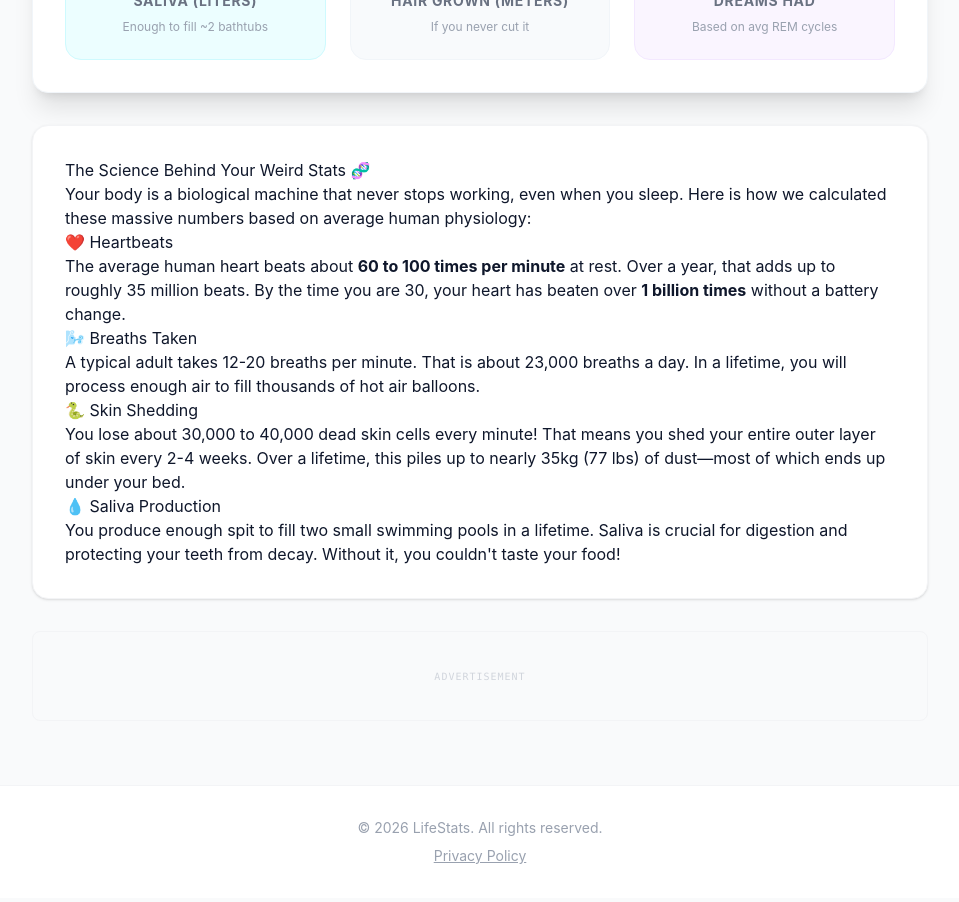
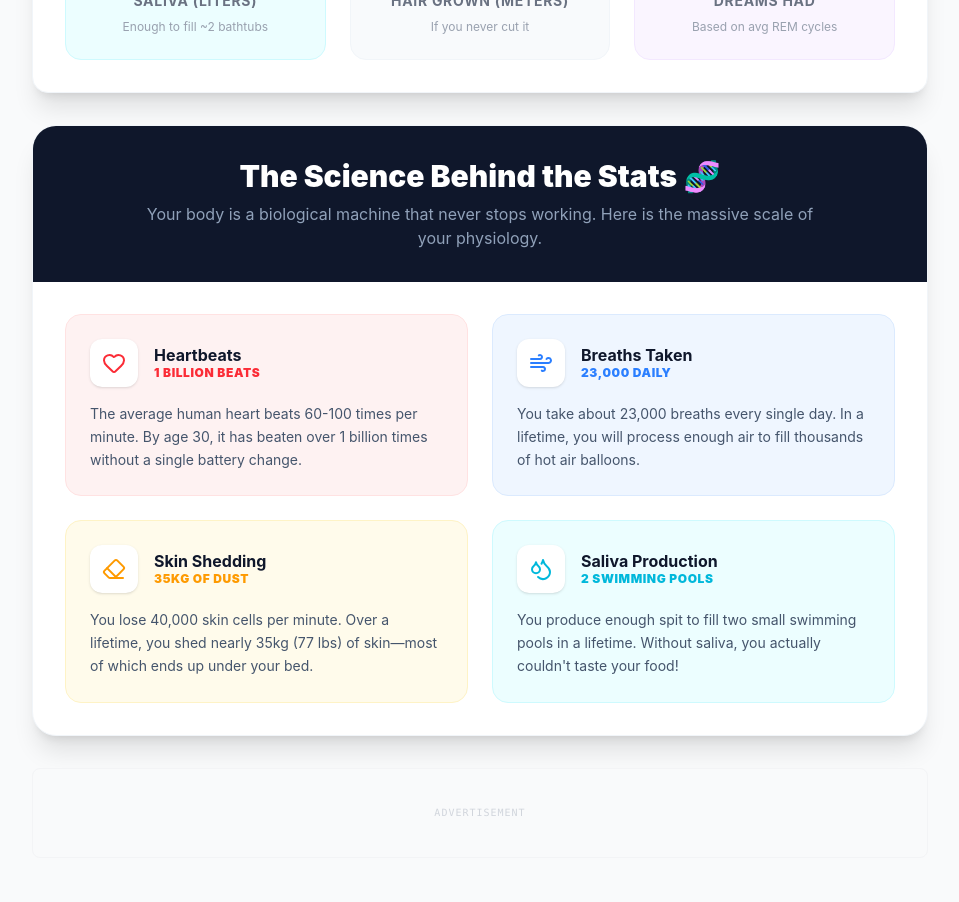
Before and after one commit to ibrahimzahir/bioclock, a React (Vite) app: page /bio in a window 1280 px wide. Shown: the part 680-1582 px from the top of the page, without its empty margins (160-1119 px from the left). Built offline with nearby package versions, Linux system fonts and the light colour scheme.

Commit message:
feat: enhance BioStats UI with ScienceFacts component

```diff
--- /dev/null
+++ b/src/components/ViralFeatures/ScienceFacts.jsx
@@ -0,0 +1,80 @@
+import { Heart, Wind, Eraser, Droplets } from 'lucide-react';
+
+const ScienceFacts = () => {
+    const facts = [
+        {
+            icon: Heart,
+            color: "text-red-500",
+            bg: "bg-red-50",
+            border: "border-red-100",
+            title: "Heartbeats",
+            highlight: "1 Billion Beats",
+            text: "The average human heart beats 60-100 times per minute. By age 30, it has beaten over 1 billion times without a single battery change."
+        },
+        {
+            icon: Wind,
+            color: "text-blue-500",
+            bg: "bg-blue-50",
+            border: "border-blue-100",
+            title: "Breaths Taken",
+            highlight: "23,000 Daily",
+            text: "You take about 23,000 breaths every single day. In a lifetime, you will process enough air to fill thousands of hot air balloons."
+        },
+        {
+            icon: Eraser, // Using Eraser as a metaphor for shedding skin, or Layers if available
+            color: "text-amber-500",
+            bg: "bg-amber-50",
+            border: "border-amber-100",
+            title: "Skin Shedding",
+            highlight: "35kg of Dust",
+            text: "You lose 40,000 skin cells per minute. Over a lifetime, you shed nearly 35kg (77 lbs) of skin—most of which ends up under your bed."
+        },
+        {
+            icon: Droplets,
+            color: "text-cyan-500",
+            bg: "bg-cyan-50",
+            border: "border-cyan-100",
+            title: "Saliva Production",
+            highlight: "2 Swimming Pools",
+            text: "You produce enough spit to fill two small swimming pools in a lifetime. Without saliva, you actually couldn't taste your food!"
+        }
+    ];
+
+    return (
+        <section className="bg-white rounded-3xl shadow-xl border border-slate-100 overflow-hidden mb-8">
+            <div className="bg-slate-900 p-8 text-center">
+                <h2 className="text-3xl font-black text-white mb-2">The Science Behind the Stats 🧬</h2>
+                <p className="text-slate-400 max-w-2xl mx-auto">
+                    Your body is a biological machine that never stops working.
+                    Here is the massive scale of your physiology.
+                </p>
+            </div>
+
+            <div className="p-8 grid grid-cols-1 md:grid-cols-2 gap-6">
+                {facts.map((fact, index) => (
+                    <div
+                        key={index}
+                        className={`p-6 rounded-2xl border ${fact.bg} ${fact.border} transition-all duration-300 hover:shadow-lg hover:scale-[1.02] flex flex-col`}
+                    >
+                        <div className="flex items-center gap-4 mb-4">
+                            <div className={`p-3 rounded-xl bg-white shadow-sm ${fact.color}`}>
+                                <fact.icon size={24} />
+                            </div>
+                            <div>
+                                <h3 className="font-bold text-slate-900 leading-tight">{fact.title}</h3>
+                                <div className={`text-xs font-black uppercase tracking-wider ${fact.color}`}>
+                                    {fact.highlight}
+                                </div>
+                            </div>
+                        </div>
+                        <p className="text-slate-600 text-sm leading-relaxed">
+                            {fact.text}
+                        </p>
+                    </div>
+                ))}
+            </div>
+        </section>
+    );
+};
+
+export default ScienceFacts;
--- a/src/pages/BioStats.jsx
+++ b/src/pages/BioStats.jsx
@@ -2,6 +2,7 @@ import { Helmet } from 'react-helmet-async';
 import { useState } from 'react';
 import { Heart, Activity, Droplets, Scissors } from 'lucide-react';
 import AdBanner from '../components/AdSense/AdBanner';
+import ScienceFacts from '../components/ViralFeatures/ScienceFacts';
 
 const BioStats = () => {
     const [age, setAge] = useState(25);
@@ -85,38 +86,7 @@ const BioStats = () => {
 
 
                  {/* Educational Content for AdSense Value */}
-                 <div className="prose prose-slate max-w-none bg-white p-8 rounded-2xl shadow-sm border border-gray-100 mb-8">
-                    <h2>The Science Behind Your Weird Stats 🧬</h2>
-                    <p>
-                        Your body is a biological machine that never stops working, even when you sleep.
-                        Here is how we calculated these massive numbers based on average human physiology:
-                    </p>
-
-                    <h3>❤️ Heartbeats</h3>
-                    <p>
-                        The average human heart beats about <strong>60 to 100 times per minute</strong> at rest.
-                        Over a year, that adds up to roughly 35 million beats. By the time you are 30, your heart has beaten over <strong>1 billion times</strong> without a battery change.
-                    </p>
-
-                    <h3>🌬️ Breaths Taken</h3>
-                    <p>
-                        A typical adult takes 12-20 breaths per minute. That is about 23,000 breaths a day.
-                        In a lifetime, you will process enough air to fill thousands of hot air balloons.
-                    </p>
-
-                    <h3>🐍 Skin Shedding</h3>
-                    <p>
-                        You lose about 30,000 to 40,000 dead skin cells every minute!
-                        That means you shed your entire outer layer of skin every 2-4 weeks.
-                        Over a lifetime, this piles up to nearly 35kg (77 lbs) of dust—most of which ends up under your bed.
-                    </p>
-
-                    <h3>💧 Saliva Production</h3>
-                    <p>
-                        You produce enough spit to fill two small swimming pools in a lifetime.
-                        Saliva is crucial for digestion and protecting your teeth from decay. Without it, you couldn't taste your food!
-                    </p>
-                 </div>
+                <ScienceFacts />
 
                  <AdBanner slotId="8888888888" />
             </div>
```
